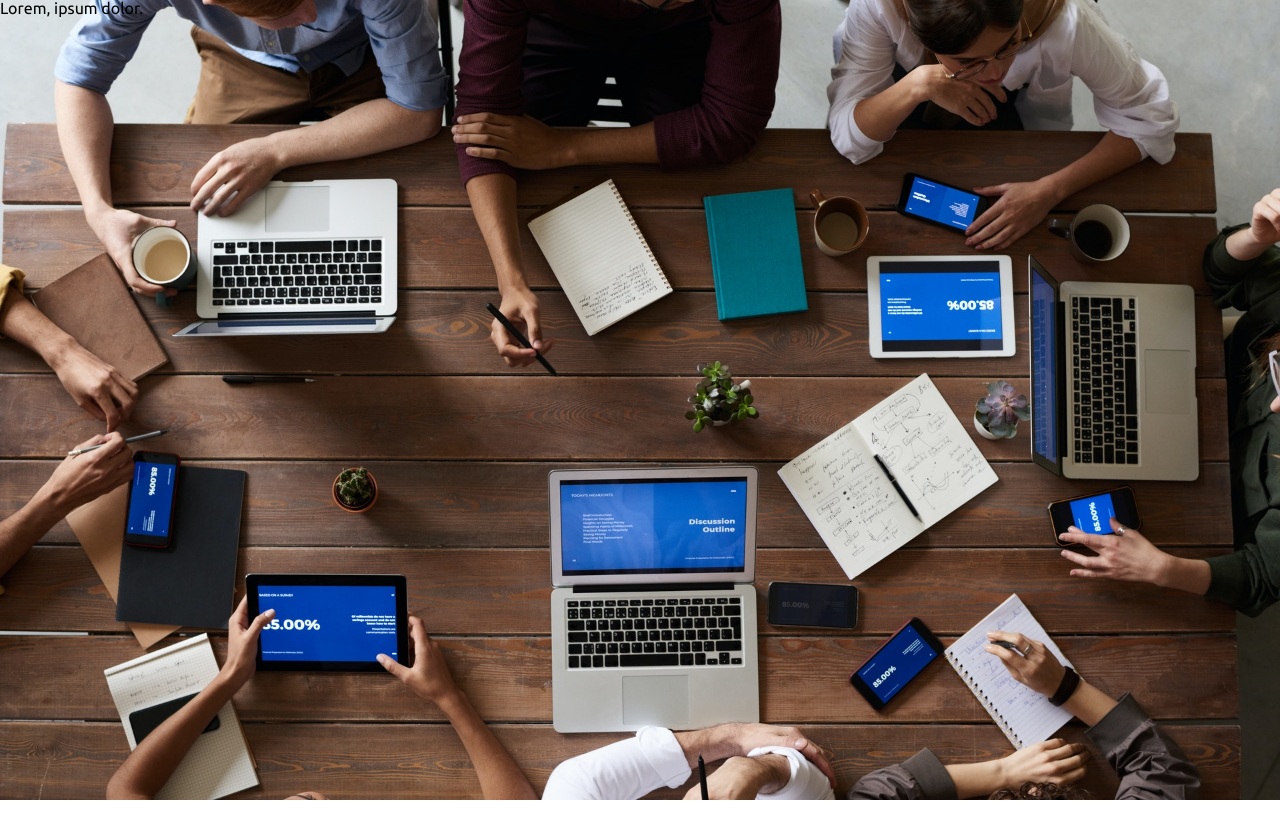
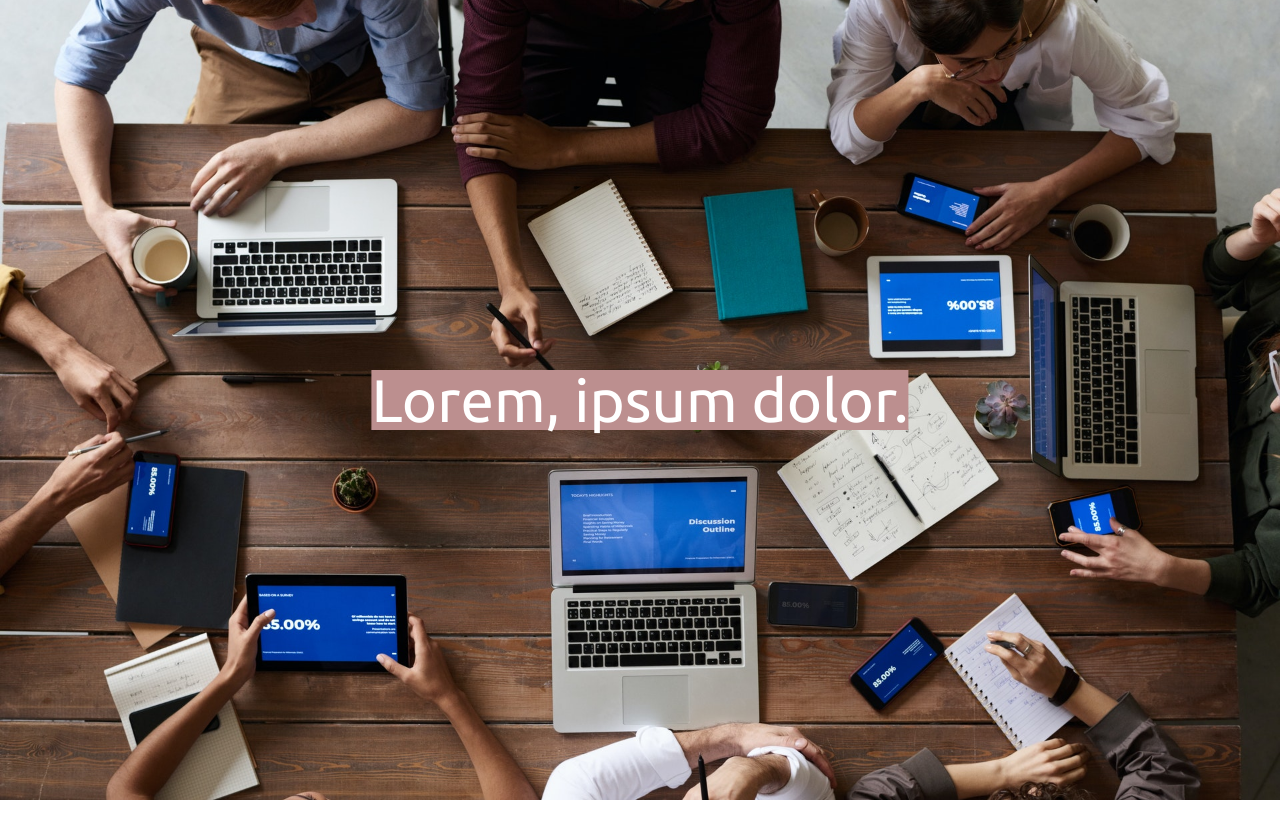
Before and after one commit to Pum2A/page, a plain HTML site: page index.html in a window 1280 px wide. Shown: the top 838 px of the page. Drawn offline with Linux system fonts and the light colour scheme.

Commit message:
style h1 added

```diff
--- a/css/style.css
+++ b/css/style.css
@@ -1,6 +1,10 @@
 @import url('reset.css');
 
 @import url('https://fonts.googleapis.com/css2?family=Ubuntu:wght@400;700&display=swap');
+
+html{
+    font-size: 10px;
+}
 
 body{
     font-family: 'Ubuntu', sans-serif;
@@ -19,5 +23,16 @@ header{
 
 
     background: url('../assets/img/bg_header.jpg') center/cover;
-    background-attachment: fixed;
+
 }
+
+header h1{
+    font-size: 6rem;
+    color:#fff;
+    text-align: center;
+    position: absolute;
+    top: 50%;
+    left: 50%;
+    transform: translate(-50%, -50%);
+background-color: rosybrown;
+}
```
